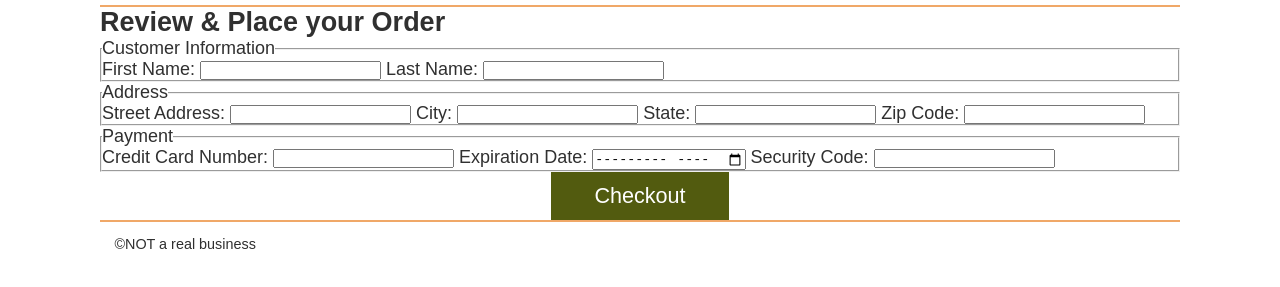
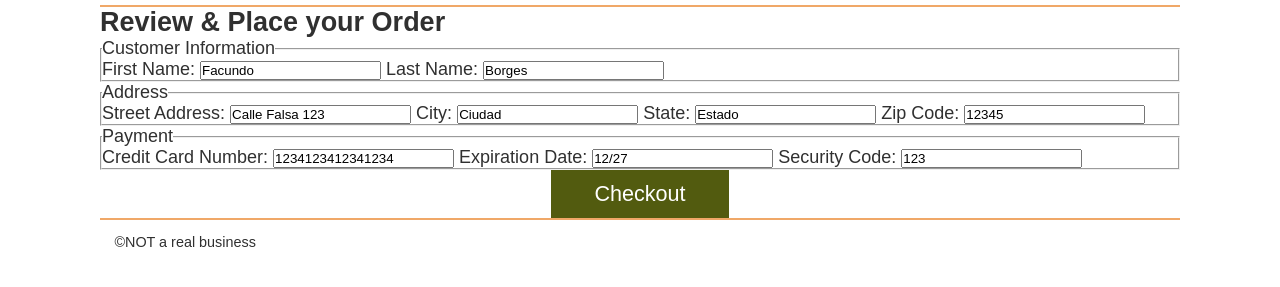
Before and after one commit to MBarker2BYU/wdd330, a website: page src/checkout/index.html in a window 1280 px wide. Shown: the part 131-418 px from the top of the page. Drawn offline with Linux system fonts and the light colour scheme; files whose address does not match are found by name.

Commit message:
W04 team activity completed

```diff
--- a/src/checkout/index.html
+++ b/src/checkout/index.html
@@ -64,22 +64,46 @@
           <fieldset>
             <legend>Customer Information</legend>
             <label for="firstName">First Name:</label>
-            <input type="text" id="firstName" name="firstName" required />
+            <input
+              type="text"
+              id="firstName"
+              name="fname"
+              required
+              value="Facundo"
+            />
 
             <label for="lastName">Last Name:</label>
-            <input type="text" id="lastName" name="lastName" required />
+            <input
+              type="text"
+              id="lastName"
+              name="lname"
+              required
+              value="Borges"
+            />
           </fieldset>
 
           <fieldset>
             <legend>Address</legend>
             <label for="street">Street Address:</label>
-            <input type="text" id="street" name="street" required />
+            <input
+              type="text"
+              id="street"
+              name="street"
+              required
+              value="Calle Falsa 123"
+            />
 
             <label for="city">City:</label>
-            <input type="text" id="city" name="city" required />
+            <input type="text" id="city" name="city" required value="Ciudad" />
 
             <label for="state">State:</label>
-            <input type="text" id="state" name="state" required />
+            <input
+              type="text"
+              id="state"
+              name="state"
+              required
+              value="Estado"
+            />
 
             <label for="zip">Zip Code:</label>
             <input
@@ -88,6 +112,7 @@
               name="zip"
               required
               inputmode="numeric"
+              value="12345"
             />
           </fieldset>
 
@@ -102,10 +127,19 @@
               maxlength="16"
               pattern="\d{16}"
               inputmode="numeric"
+              value="1234123412341234"
             />
 
             <label for="expDate">Expiration Date:</label>
-            <input type="month" id="expDate" name="expDate" required />
+            <input
+              type="text"
+              id="expDate"
+              name="expiration"
+              required
+              value="12/27"
+              placeholder="MM/YY"
+              pattern="\d{2}/\d{2,4}"
+            />
 
             <label for="securityCode">Security Code:</label>
             <input
@@ -115,6 +149,7 @@
               required
               maxlength="4"
               pattern="\d{3,4}"
+              value="123"
             />
           </fieldset>
 
--- a/src/js/CheckoutProcess.js
+++ b/src/js/CheckoutProcess.js
@@ -1,3 +1,5 @@
+import ExternalServices from "./ExternalServices.mjs";
+
 export default class CheckoutProcess {
   constructor(cart, summaryDiv) {
     this.cart = cart;
--- a/src/js/checkout.js
+++ b/src/js/checkout.js
@@ -1,7 +1,6 @@
 import { loadHeaderAndFooter } from "./utils.mjs";
 import { updateCartCount } from "./cartUtils.mjs";
 import CheckoutProcess from "./CheckoutProcess.js";
-import ExternalServices from "./ExternalServices.js"; // Ajusta la ruta si es necesario
 
 async function initialize() {
   await loadHeaderAndFooter();
```
Also changed, not shown: src/js/cart.js (+6 -9 lines).
